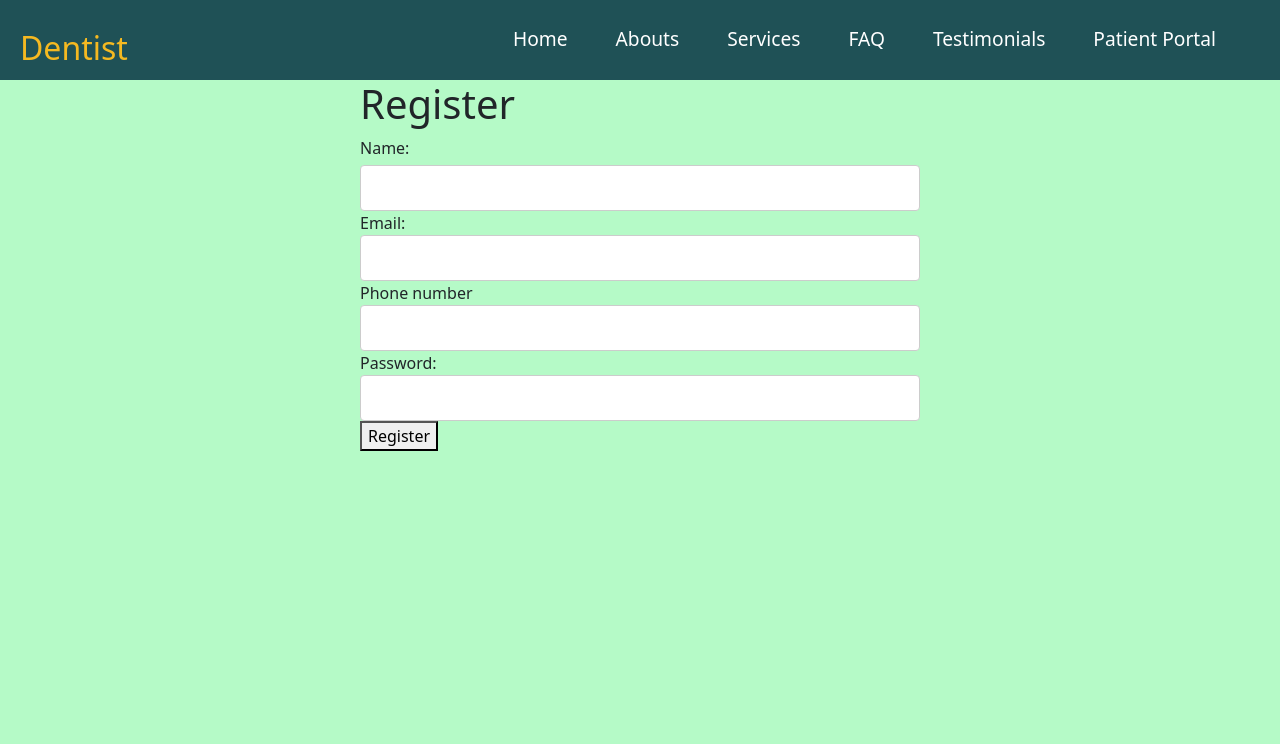
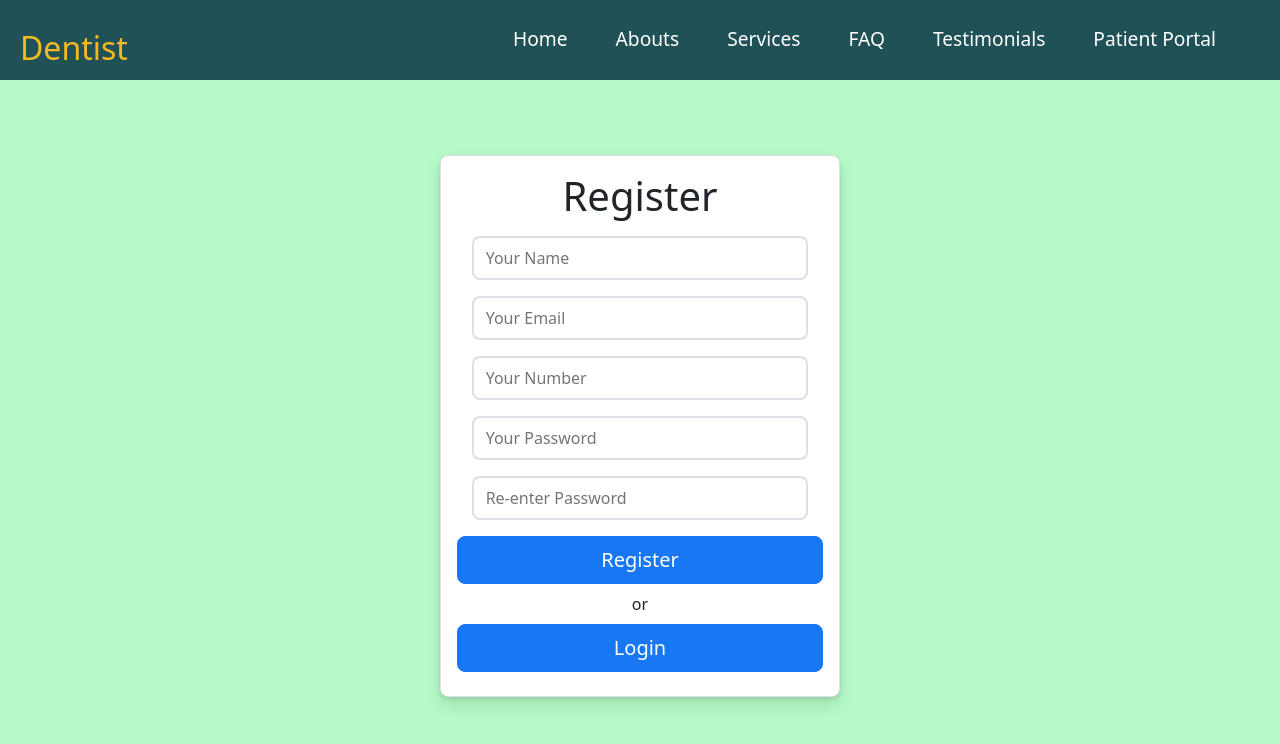
Before and after one commit to Hritik108/Dentist_Portal, a React (Create React App) app in the folder den_portal/: page /login in a window 1280 px wide. Both pictures are taken after a click on the element "Register". Shown: the top 744 px of the page. Built offline with nearby package versions, Linux system fonts and the light colour scheme.

Commit message:
registerForm

```diff
--- a/den_portal/src/routes/register/register.component.css
+++ b/den_portal/src/routes/register/register.component.css
@@ -1,4 +1,4 @@
-.register-container {
+/* .register-container {
     max-width: 600px;
     margin: 0 auto;
     padding: 0 20px;
@@ -49,3 +49,41 @@
       padding: 8px 16px;
     }
   }
+   */
+
+
+.register {
+  margin: auto;
+  margin-top: 75px;
+  width: 400px;
+  background: #fff;
+  border: 1px solid #dddfe2;
+  box-shadow: 0 2px 4px rgb(0 0 0 / 10%), 0 8px 16px rgb(0 0 0 / 10%);
+  border-radius: 8px;
+  padding: 1rem;
+  align-items: center;
+  text-align: center;
+}
+
+.register > input {
+  border-radius: 8px;
+  border: 2px solid #dddfe2;
+  outline: none;
+  color: #1d2129;
+  margin: 0.5rem 0;
+  padding: 0.5rem 0.75rem;
+  width: 92%;
+  font-size: 1rem;
+}
+
+.register > .button {
+  background: #1877f2;
+  border: 1px solid #1877f2;
+  color: #fff;
+  font-size: 1.25rem;
+  padding: 0.5rem;
+  margin: 0.5rem 0;
+  border-radius: 8px;
+  outline: none;
+  cursor: pointer;
+}
--- a/den_portal/src/routes/register/register.component.jsx
+++ b/den_portal/src/routes/register/register.component.jsx
@@ -1,9 +1,10 @@
 import React, { useState, useEffect } from "react";
 import "./register.component.css";
 import $ from "jquery";
-import {useNavigate} from "react-router-dom"
+import { useNavigate } from "react-router-dom";
 
 const Register = () => {
+  const navigate = useNavigate();
   const [customerId, setCustomerId] = useState("");
   const [address, setAddress] = useState("");
   const [city, setCity] = useState("");
@@ -47,7 +48,6 @@ const Register = () => {
       .then((response) => response.json())
       .then((data) => console.log(data.data))
       .catch((error) => console.log(error));
-
   }
 
   const onSubmit = (e) => {
@@ -55,10 +55,11 @@ const Register = () => {
   };
 
   return (
-    <div className="register-container">
-      <h1>Register</h1>
-      <form onSubmit={onSubmit}>
-        <div>
+
+      // <div className="register-container">
+      //   <h1>Register</h1>
+      //   <form onSubmit={onSubmit}>
+          /* <div>
             <label className="register-label" htmlFor="customerId">
               Name:
             </label>
@@ -68,8 +69,8 @@ const Register = () => {
               value={customerId}
               onChange={handleCustomerIdChange}
             />
-        </div>
-        <div>
+          </div> */
+        /* <div>
             <label htmlFor="address">Email:</label>
             <input
               type="text"
@@ -77,30 +78,83 @@ const Register = () => {
               value={address}
               onChange={handleAddressChange}
             />
-        </div>
-        <div>
-          <label htmlFor="city">Phone number</label>
+          </div> */
+      //     <div>
+      //       <label htmlFor="city">Phone number</label>
+      //       <input
+      //         type="text"
+      //         id="number"
+      //         value={city}
+      //         onChange={handleCityChange}
+      //       />
+      //     </div>
+      //     <div>
+      //       <label htmlFor="password">Password:</label>
+      //       <input
+      //         type="password"
+      //         id="password"
+      //         value={password}
+      //         onChange={handlePasswordChange}
+      //       />
+      //     </div>
+      //     <button type="submit" onClick={() => load_messages()}>
+      //       Register
+      //     </button>
+      //   </form>
+      // </div>
+
+      <div className="register">
+        {/* {console.log("User", user)} */}
+        <h1>Register</h1>
         <input
           type="text"
+          name="name"
+          id="name"
+          placeholder="Your Name"
+          value={customerId}
+          onChange={handleCustomerIdChange}
+        ></input>
+        <input
+          type="text"
+          name="email"
+          // value={user.email}
+          placeholder="Your Email"
+          // onChange={handleChange}
+          id="email"
+          value={address}
+          onChange={handleAddressChange}
+        ></input>
+         <input
+          type="tel"
+          name="number"
           id="number"
-            value={city}
-            onChange={handleCityChange}
-          />
-        </div>
-        <div>
-          <label htmlFor="password">Password:</label>
+          placeholder="Your Number"
+          pattern="[0-9]{4}-[0-9]{3}-[0-9]{3}"
+        ></input>
         <input
           type="password"
+          name="password"
           id="password"
           value={password}
+          placeholder="Your Password"
           onChange={handlePasswordChange}
-          />
+        ></input>
+        <input
+          type="password"
+          name="reEnterPassword"
+          placeholder="Re-enter Password"
+          id="reenterPassword"
+          // onChange={handleChange}
+        ></input>
+        <div className="button" onClick={() => load_messages()}>
+          Register
         </div>
-        <button type="submit" onClick={() => load_messages()}>
-          Register
-        </button>
-      </form>
+        <div>or</div>
+        <div className="button" onClick={() => navigate("/login")}>
+          Login
         </div>
+      </div>
+
   );
 };
 
```
Also changed, not shown: 1 other file (tests, documents, lock files or other folders). Lines whose indentation alone changed are shown as unchanged.
